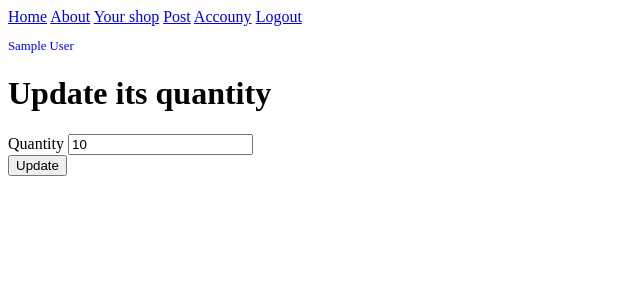
After one commit to jamesljeffrey1995/surfBoardShop, a Flask app: page /Product/update/1 in a window 1280 px wide. The commit adds this page. Shown: the top 300 px of the page, without its empty margins (0-640 px from the left). Run offline with Flask 2, Linux system fonts and the light colour scheme; a user stored in the database is signed in; tables that the repository leaves empty hold one stand-in row (values such as "Sample post").

Commit message:
I forgot update, user can now update quantity

```diff
--- a/application/forms.py
+++ b/application/forms.py
@@ -97,6 +97,10 @@ class PostForm(FlaskForm):
     stock = IntegerField('Stock')
     submit = SubmitField('Post!')
 
+class updateBoardForm(FlaskForm):
+    stock = IntegerField('Quantity')
+    submit = SubmitField('Update')
+
 class OrdersForm(FlaskForm):
     quantity = IntegerField('Quantity')
     submit = SubmitField('Checkout')
--- a/application/routes.py
+++ b/application/routes.py
@@ -1,7 +1,7 @@
 from application import app, db, bcrypt
 from application.models import Product, Users, Orders, Order_line
 from flask_login import login_user, current_user, logout_user, login_required, current_user
-from application.forms import PostForm, RegistrationForm, LoginForm, UpdateAccountForm, OrdersForm
+from application.forms import PostForm, RegistrationForm, LoginForm, UpdateAccountForm, OrdersForm, updateBoardForm
 from flask import render_template, redirect, url_for, request
 import pymysql
 import sqlalchemy
@@ -55,7 +55,7 @@ def submit_board():
     return render_template('post.html', title='Post', form=form)
 
 
-@app.route("/account/delete", methods=["GET", "POST"])
+@app.route("/account/delete")
 @login_required
 def account_delete():
     user = current_user.id
@@ -83,11 +83,29 @@ def home():
     return render_template('home.html', title='Home', product=postData)
 
 @app.route('/user_shop', methods=["GET", "POST"])
+@login_required
 def user_shop():
     postData = Product.query.all()
     return render_template('userShop.html', title='User Shop', product=postData)
 
+@app.route('/Product/update/<productItem>', methods=["GET", "POST"])
+@login_required
+def update_board(productItem):
+    form = updateBoardForm()
+    theProduct = Product.query.filter_by(id=productItem).first()
+    itemPrice = theProduct.price
+    amountProduct= Product.query.order_by(Product.id.desc()).first()
+    if int(productItem) > amountProduct.id or not current_user.is_authenticated:
+        return redirect(url_for('home'))
+    elif form.validate_on_submit():
+        theProduct.stock = form.stock.data
+        db.session.commit()
+    elif request.method == 'GET':
+        form.stock.data = theProduct.stock
+    return render_template('updateBoard.html', title='Update User Board',form=form)
+
 @app.route('/Product/<productItem>', methods=["GET", "POST"])
+@login_required
 def product(productItem):
     form = OrdersForm()
     theProduct = Product.query.filter_by(id=productItem).first()
--- /dev/null
+++ b/application/templates/updateBoard.html
@@ -0,0 +1,15 @@
+{% extends 'layout.html' %}
+{% block body_content %}
+    <h1>Update its quantity</h1>
+    <div class='form'>
+        <form method='POST' action=''>
+                <div class="form-group">
+                        {{ form.hidden_tag() }}
+                        {{ form.stock.label }}
+                        {{ form.stock }}
+            <div class='form_group'>
+                    {{ form.submit }}
+            </div>
+        </form>
+    </div>
+{% endblock %}
--- a/application/templates/userShop.html
+++ b/application/templates/userShop.html
@@ -35,7 +35,7 @@
                 <tr>
                         <td>
                                 {% if current_user.is_authenticated %}
-                                <a href="{{ url_for('product', productItem=item.id)}}">{{ item.name }}</a>
+                                <a href="{{ url_for('update_board', productItem=item.id)}}">{{ item.name }}</a>
                                 {% else %}
                                 {{ item.name }}
                                 {% endif %}
```
Also changed, not shown: 2 other files.
